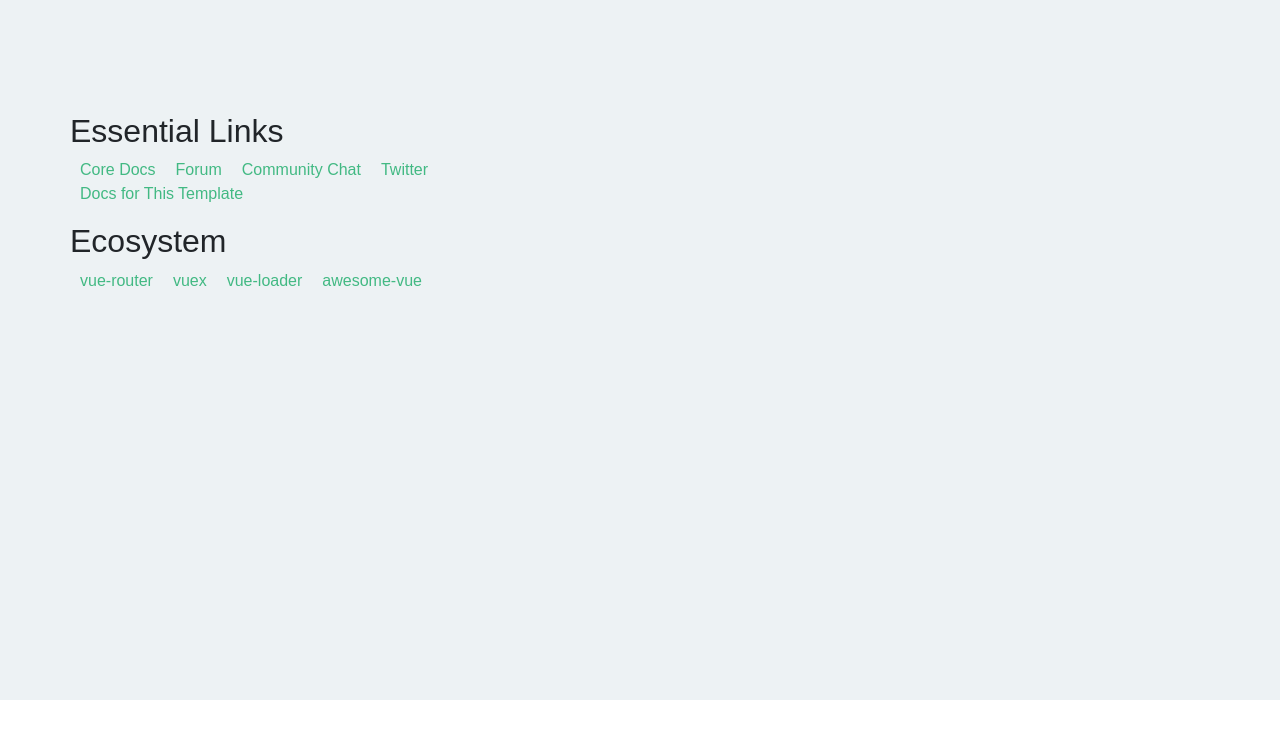
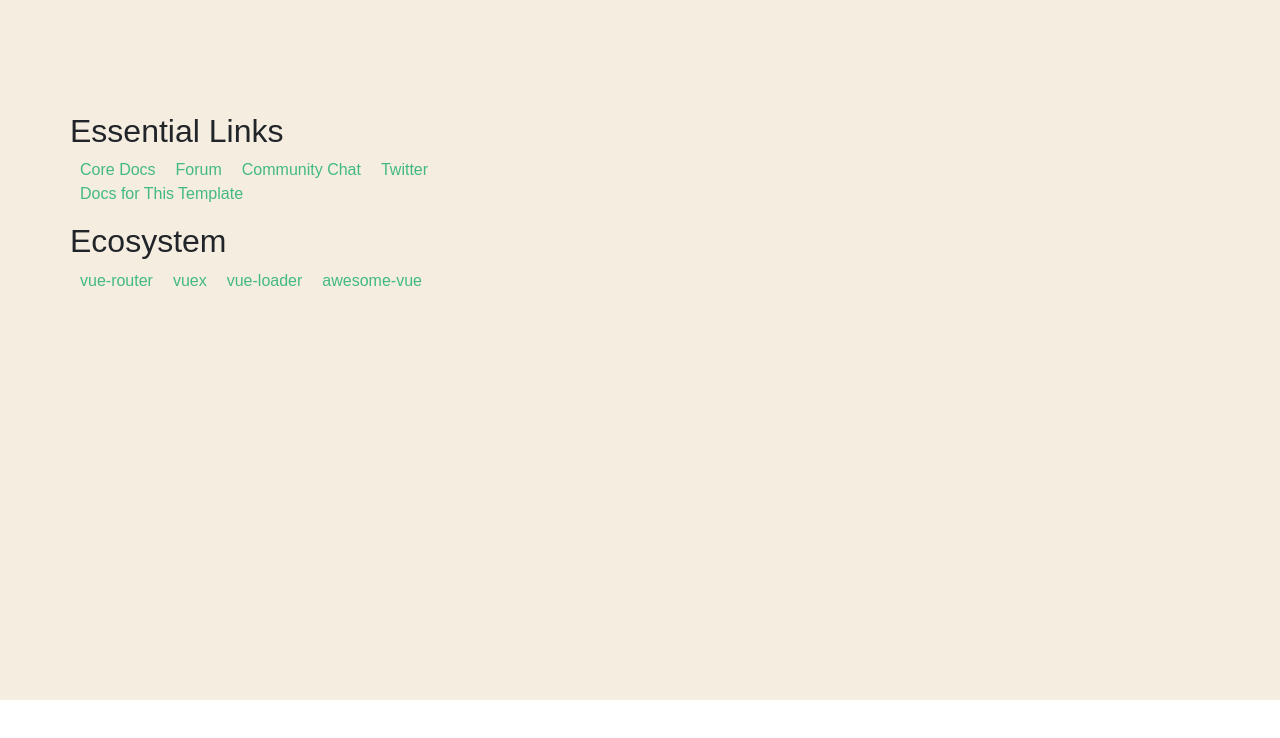
Before and after one commit to AbbeyCodeLtd/Ship, a Vue app: page /#/ in a window 1280 px wide. Shown: the top 738 px of the page. Built offline with nearby package versions, Linux system fonts and the light colour scheme; no server answers; the database is empty.

Commit message:
install ionicons and update colours

```diff
--- a/package.json
+++ b/package.json
@@ -13,8 +13,9 @@
 	"dependencies": {
 		"bootstrap": "4.1.1",
 		"bootstrap-vue": "2.0.0-rc.11",
+		"firebase": "^5.2.0",
+		"ionicons": "^4.2.4",
 		"vue": "2.5.16",
-		"firebase": "^5.2.0",
 		"vue-router": "3.0.1",
 		"vuex": "3.0.1",
 		"vuex-persistedstate": "2.4.2"
--- a/src/main.js
+++ b/src/main.js
@@ -4,6 +4,8 @@ import Vuex from 'vuex';
 import BootstrapVue from 'bootstrap-vue';
 import 'bootstrap/dist/css/bootstrap.css';
 import 'bootstrap-vue/dist/bootstrap-vue.css';
+
+import 'ionicons/dist/css/ionicons.css';
 
 import storeConfig from './vuex/storeConfig';
 import router from './router';
--- a/src/settings.scss
+++ b/src/settings.scss
@@ -1,17 +1,18 @@
 /* Colours */
 // useful: http://colormind.io/, https://coolors.co/
-$Orange-Light: #F2A324;
-$White-Blue: #EDF2F4;
-$Orange: #F36523;
-$Grey-Light: #384245;
-$Grey-Dark: #252525;
+$Red-Light: #9C3936;
+$Red-Dark: #270a05;
+$Orange: #D77D59;
+$Tan: #DEC698;
+$Blue: #7BC3B1;
+$Cream: #f5ede0;
 
 /* Colour Config */
-$Background-Colour: $White-Blue;
-$Theme-Colour: $Orange;
-$Theme-Alt-Colour: $Grey-Dark;
-$Highlight-Colour: $Orange-Light;
-$Text-Colour: $Grey-Dark;
+$Background-Colour: $Cream;
+$Theme-Colour: $Red-Light;
+$Theme-Alt-Colour: $Blue;
+$Highlight-Colour: $Tan;
+$Text-Colour: $Red-Dark;
 
 /* Fonts */
 $Poppin: 'Poppins', sans-serif;
```
Also changed, not shown: 1 other file (tests, documents, lock files or other folders).
